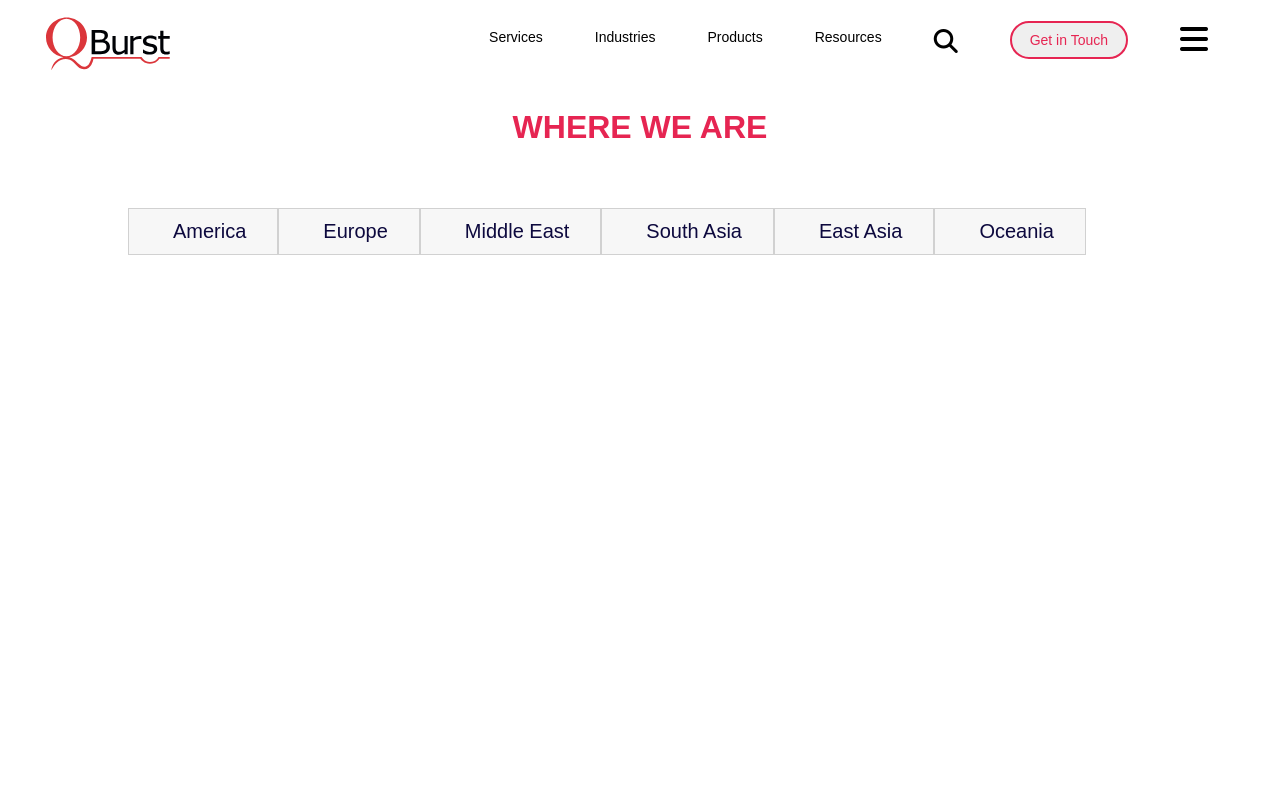
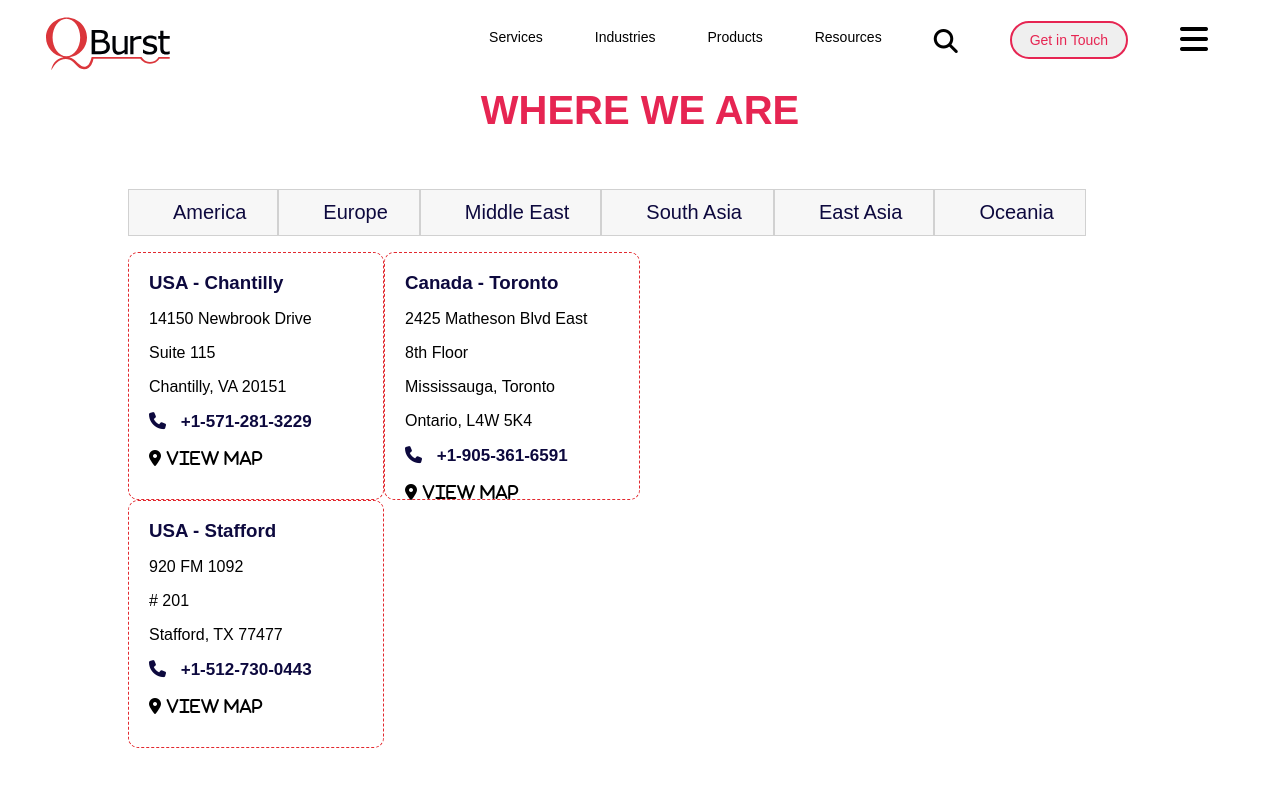
Before and after one commit to nithin-prakash-qb/olyxio, a plain HTML site: page materials/location.html in a window 1280 px wide. Both pictures are taken after a click on the button "America". Drawn offline with Linux system fonts and the light colour scheme.

Commit message:
onclick functionality without repetion

```diff
--- a/materials/app.js
+++ b/materials/app.js
@@ -114,7 +114,8 @@ const getDataLocation = () => {
       return res.json();
     })
     .then((data) => {
-      header_fn(data)
+      countries(data)
+      localStorage.setItem("locationData", JSON.stringify(data));
     });
 
 
@@ -122,67 +123,85 @@ const getDataLocation = () => {
 
 getDataLocation();
 
-// function for getting the header contents
-let header_fn = (data)=>{
-  let main = document.getElementById("main");
+// function for getting all the countries in the header
+let countries = (data)=>{
+  let country_header= document.getElementById("country_header")
+  let H1=document.createElement("h1")
+  H1.innerHTML="WHERE WE ARE"
+  country_header.appendChild(H1)
+  // H1.setAttribute("id")
   let heading_un_li = document.createElement("ul");
+  let initialData=data.find((location)=>location.unique_id==="c4")
   data.forEach((testObj) => {
     let heading_list_item = document.createElement("li");
     let heading_button = document.createElement("button");
-    heading_button .setAttribute("onclick",callButtonFunction);
-    heading_button .onclick= ()=> callButtonFunction(data);
+    heading_button .setAttribute("onclick",button_fn);
+    heading_button .onclick= ()=> button_fn(data);
     heading_button.innerHTML=`${testObj.country}`;
     heading_list_item.appendChild(heading_button)
     heading_un_li.appendChild(heading_list_item)
   });
-  main.appendChild(heading_un_li)
+  country_header.appendChild(heading_un_li)
+  eachCountry(initialData)
 }
 
-function callButtonFunction(data){
-  if(event.target.innerHTML==="America"){
-    eachCountry(data)
-  }else if(event.target.innerHTML==="Europe"){
-    eachCountry(data)
-  }else if(event.target.innerHTML==="Middle East"){
-    eachCountry(data)
-  }else if(event.target.innerHTML==="South Asia"){
-    eachCountry(data)
-  }else if(event.target.innerHTML==="East Asia"){
-    eachCountry(data)
-  }else if(event.target.innerHTML==="Oceania"){
-    eachCountry(data)
-  }
+
+function button_fn(data){
+  data.forEach((test_obj)=>{
+    if(test_obj.country===event.target.innerHTML){
+      eachCountry(test_obj)
+    }
+  })
 }
 
-// function eachCountry(data){
-//   let main = document.getElementById("main");
-//   let section = document.createElement("section");
-//   section.setAttribute("id", "content");
-//   let article = document.createElement("article");
-//   data.forEach((testObj)=>{
-//     if(testObj.country===event.target.innerHTML){
-//       testObj.location.forEach((x)=>{
-//         let div1=document.createElement("div");
-//         div1.className = "USA_container common_container";
-//         article.appendChild(div1)
-//         let div1_h3=document.createElement("h3");
-//         div1_h3.innerHTML=`${x.place}`
-//         div1.appendChild(div1_h3)
-//         Object.keys(x.address).forEach((y)=>{
-//           let div1_p1=document.createElement("p");
-//           div1_p1.innerHTML=`${x.address[y]}`
-//           div1.appendChild(div1_p1)
-//         })
-//         let div1_p2=document.createElement("p");
-//         div1_p2.innerHTML=`<i class="fa-sharp fa-solid fa-phone"></i> ${x.phoneNumber}`
-//         div1.appendChild(div1_p2)
-//         let div1_p3=document.createElement("p");
-//         div1_p3.innerHTML=`<i class="fa-solid fa-location-dot"> ${x.location}`
-//         div1.appendChild(div1_p3)
-//       })
-//     }
-//   })
-//   section.appendChild(article)
-//   main.appendChild(section)
-//   let aside = document.createElement("aside")
-// }
+function eachCountry(data_object){
+  let main= document.getElementById("main");
+  let section = document.createElement("section");
+  section.setAttribute("id", "content");
+  let article = document.createElement("article");
+  article.setAttribute("class","article")
+      data_object.location.forEach((x)=>{
+        let div1=document.createElement("div");
+        div1.setAttribute("onmouseover","mouse_fn(this)")
+        // div1.onmouseover= ()=> mouse_fn();
+        div1.className = "USA_container common_container";
+        let div1_h3=document.createElement("h3");
+        div1_h3.innerHTML=`${x.place}`
+        div1.appendChild(div1_h3)
+        Object.keys(x.address).forEach((y)=>{
+          let div1_p1=document.createElement("p");
+          div1_p1.innerHTML=`${x.address[y]}`
+          div1.appendChild(div1_p1)
+        })
+        let div1_p2=document.createElement("p");
+        div1_p2.setAttribute('class',"phone")
+        if(x.hasOwnProperty("phoneNumber")){
+          div1_p2.innerHTML=`<i class="fa-sharp fa-solid fa-phone"></i> ${x.phoneNumber}`
+          div1.appendChild(div1_p2)
+        }
+
+        let div1_p3=document.createElement("p");
+        div1_p3.setAttribute('class',"map")
+        div1_p3.innerHTML=`<i class="fa-solid fa-location-dot"> ${x.location}`
+        div1.appendChild(div1_p3)
+        article.appendChild(div1)
+      })
+
+  section.appendChild(article)
+  main.replaceChildren(section)
+
+}
+// let image = document.createElement('img')
+// image.src="officeImages/USAchantilly.png"
+// let aside = document.createElement("aside")
+// aside.appendChild(image)
+// section.appendChild(aside)
+// main.appendChild(section)
+let mouse_fn=(div1)=>{
+  // const location = JSON.parse(localStorage.getItem("locationData"));
+  let aside = document.createElement("aside")
+  let image = document.createElement('img')
+  image.src=div1.locationImage
+  aside.replaceChildren(image)
+
+}
--- a/materials/css/locationStyle.css
+++ b/materials/css/locationStyle.css
@@ -41,10 +41,9 @@ nav ul li:nth-child(7) {
     font-size: 2rem;
 }
 /* Main Section */
-main{
+#country_header{
     width: 80%;
     margin: 0 auto;
-
 }
 h1{
     text-align: center;
@@ -52,12 +51,14 @@ h1{
     font-family: 'Montserrat',sans-serif;
     font-weight: 800;
     padding-bottom:40px ;
+    font-size: 40px;
+    margin: 0px;
 }
 ul{
     display: flex;
     padding: 0px;
 }
-main ul li{
+#country_header ul li{
     list-style: none;
     /* font-size: 20px; */
     /* padding: 11px 53px 11px 52px; */
@@ -67,7 +68,7 @@ main ul li{
     /* text-decoration: none; */
     /* vertical-align: middle; */
 }
-main button{
+#country_header button{
     font-family: 'Montserrat',sans-serif;
     padding: 11px 31px 11px 44px;
     border: none;
@@ -76,6 +77,10 @@ main button{
     color: #0d093e;
     background-color: #f7f7f7;
 
+}
+#main{
+    width: 80%;
+    margin: 0 auto;
 }
 #content{
     display: flex;
--- a/materials/location.html
+++ b/materials/location.html
@@ -23,10 +23,9 @@
             <li><i class="fa-solid fa-bars ham_icon"></i></li>
         </ul>
     </nav>
-    <!-- Main Section -->
-    <main id="main">
-        <h1>WHERE WE ARE</h1>
-        <!-- <ul>
+    <section id="country_header">
+        <!-- <h1>WHERE WE ARE</h1>
+        <ul>
             <li><button>America</button></li>
             <li><button>Europe</button></li>
             <li><button>Middle East</button></li>
@@ -34,7 +33,10 @@
             <li><button>East Asia</button></li>
             <li><button>Oceania</button></li>
         </ul> -->
+    </section>
 
+    <!-- Main Section -->
+    <main id="main">
         <!-- <section id="content">
             <article>
                 <div class="USA_container common_container">
@@ -141,11 +143,13 @@
                 </div>
 
             </article>
-            <aside><img src="officeImages/USAchantilly.png" alt=""></aside>
-        </section> -->
+            <aside><img src="officeImages/USAchantilly.png" alt=""></aside> -->
+    </section>
+
+
 
     </main>
-    <!-- Footer section -->
+       <!-- Footer section -->
 
     <script src="app.js"></script>
 </body>
--- a/materials/location.json
+++ b/materials/location.json
@@ -1,4 +1,5 @@
 [{"country":"America",
+"unique_id":"c1",
   "location":[
         {
             "countryName": "America",
@@ -42,6 +43,7 @@
     ]
 },{
     "country":"Europe",
+    "unique_id":"c2",
     "location":[
         {
             "countryName": "Europe",
@@ -61,6 +63,7 @@
 
 },{
     "country": "Middle East",
+    "unique_id":"c3",
     "location":[
         {
             "countryName": "middleEast",
@@ -76,6 +79,7 @@
     ]
 },{
     "country": "South Asia",
+    "unique_id":"c4",
     "location":[
         {
             "countryName": "southAsia",
@@ -176,7 +180,7 @@
             "address": {
                 "addressLine1": "Nisagandhi, Infopark",
                 "addressLine2": "Koratty",
-                "addressLine3": "Trichur - 680308r"
+                "addressLine3": "Trichur - 680308"
             },
             "location": "View Map",
             "locationImage": "officeImages/koratty.png"
@@ -184,6 +188,7 @@
     ]
 },{
     "country": "East Asia",
+    "unique_id":"c5",
     "location":[
         {
             "countryName": "EastAsia",
@@ -213,6 +218,7 @@
     ]
 },{
     "country": "Oceania",
+    "unique_id":"c6",
     "location":[
         {
             "countryName": "Oceania",
```
